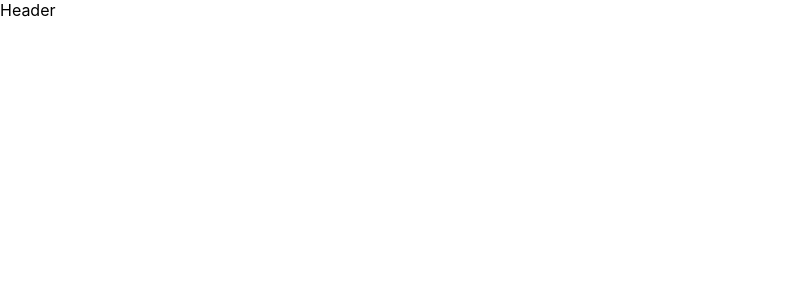
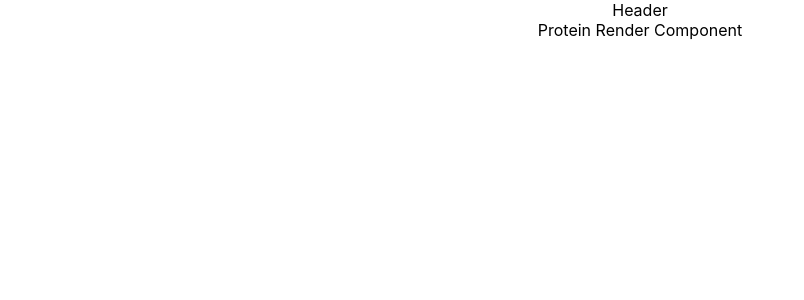
Before and after one commit to brolresearch/protein_explorer, a React (Create React App) app: page / in a window 1280 px wide. Shown: the top 300 px of the page, without its empty margins (0-804 px from the left). Built offline with nearby package versions, Linux system fonts and the light colour scheme.

Commit message:
add ProteinRender component and styling

```diff
--- a/public/index.html
+++ b/public/index.html
@@ -1,43 +1,21 @@
 <!DOCTYPE html>
 <html lang="en">
+
 <head>
   <meta charset="utf-8" />
   <link rel="icon" href="%PUBLIC_URL%/favicon.ico" />
   <meta name="viewport" content="width=device-width, initial-scale=1" />
   <meta name="theme-color" content="#000000" />
-    <meta
-      name="description"
-      content="Web site created using create-react-app"
-    />
+  <meta name="description" content="Web site created using create-react-app" />
   <link rel="apple-touch-icon" href="%PUBLIC_URL%/logo192.png" />
-    <!--
-      manifest.json provides metadata used when your web app is installed on a
-      user's mobile device or desktop. See https://developers.google.com/web/fundamentals/web-app-manifest/
-    -->
+
   <link rel="manifest" href="%PUBLIC_URL%/manifest.json" />
-    <!--
-      Notice the use of %PUBLIC_URL% in the tags above.
-      It will be replaced with the URL of the `public` folder during the build.
-      Only files inside the `public` folder can be referenced from the HTML.
+  <title>Brol Research</title>
+</head>
 
-      Unlike "/favicon.ico" or "favicon.ico", "%PUBLIC_URL%/favicon.ico" will
-      work correctly both with client-side routing and a non-root public URL.
-      Learn how to configure a non-root public URL by running `npm run build`.
-    -->
-    <title>React App</title>
-  </head>
 <body>
   <noscript>You need to enable JavaScript to run this app.</noscript>
   <div id="root"></div>
-    <!--
-      This HTML file is a template.
-      If you open it directly in the browser, you will see an empty page.
+</body>
 
-      You can add webfonts, meta tags, or analytics to this file.
-      The build step will place the bundled scripts into the <body> tag.
-
-      To begin the development, run `npm start` or `yarn start`.
-      To create a production bundle, use `npm run build` or `yarn build`.
-    -->
-  </body>
 </html>
--- a/src/App.js
+++ b/src/App.js
@@ -1,11 +1,20 @@
+import React from 'react';
 import Header from './components/layout/Header';
+import ProteinRender from './components/ProteinRender';
 import './App.css';
 import { Component } from 'react';
 
 class App extends Component {
   render() {
     return (
-      <Header />
+      <div className="App">
+        <div className="container">
+          <React.Fragment>
+            <Header />
+            <ProteinRender />
+          </React.Fragment>
+        </div>
+      </div>
     );
   }
 }
--- /dev/null
+++ b/src/components/ProteinRender.js
@@ -0,0 +1,14 @@
+import React, { Component } from 'react'
+
+export default class ProteinRender extends Component {
+    state = {
+
+    }
+    render() {
+        return (
+            <div>
+                Protein Render Component
+            </div>
+        )
+    }
+}
--- a/src/components/layout/Header.js
+++ b/src/components/layout/Header.js
@@ -2,8 +2,8 @@ import React from 'react';
 
 export default function Header() {
     return (
-        <div>
+        <header >
             Header
-        </div>
+        </header>
     )
 }
```
Also changed, not shown: 1 other file (tests, documents, lock files or other folders). Lines whose indentation alone changed are shown as unchanged.
